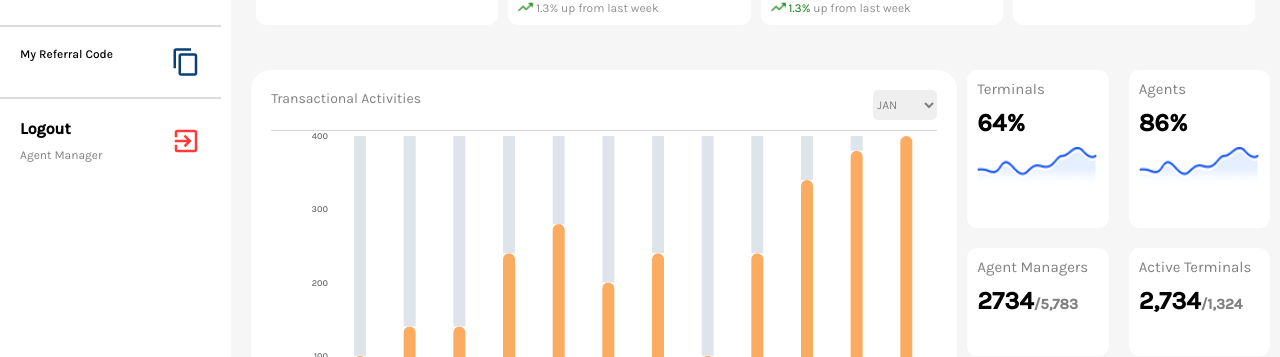
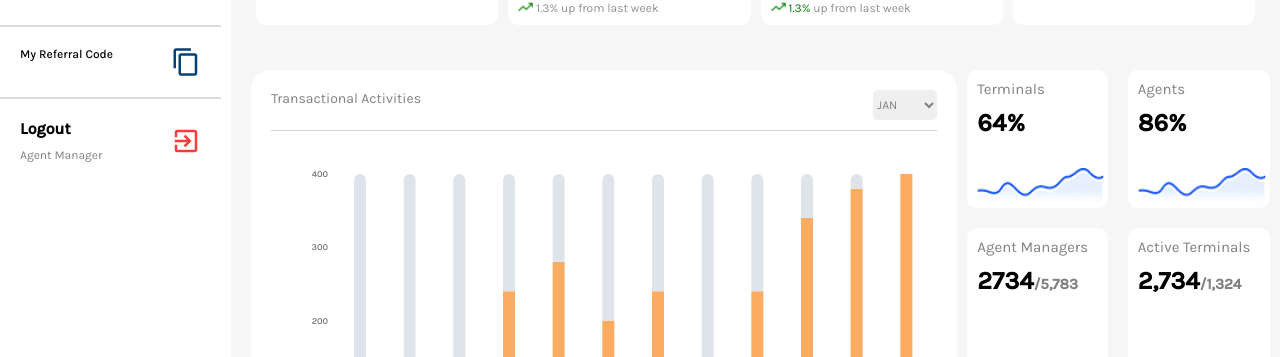
Before and after one commit to Rasheed442/agencybanking, a Next.js app: page /dashboard in a window 1280 px wide. Shown: the part 443-800 px from the top of the page. Built offline with nearby package versions, Linux system fonts and the light colour scheme; no server answers.

Commit message:
chart chnages

```diff
--- a/component/Bar.js
+++ b/component/Bar.js
@@ -77,8 +77,8 @@ export default class Example extends PureComponent {
       >
         <XAxis axisLine={false} tickLine={false} dataKey="name" fontSize={9} fontWeight={500}/>
         <YAxis axisLine={false} tickLine={false}  fontSize={9} fontWeight={500}/>
-        <Bar dataKey="total" stackId="a" fill="#FCAC61" barSize={12} radius={10}/>
-        <Bar dataKey="available" stackId="a" fill="#DFE4EB" barSize={12}/>
+        <Bar dataKey="total" stackId="a" fill="#FCAC61" barSize={12} />
+        <Bar dataKey="available" stackId="a" fill="#DFE4EB" radius={[10,10,0,0]} barSize={12}/>
       </BarChart>
     </ResponsiveContainer>
     );
--- a/component/Chart.js
+++ b/component/Chart.js
@@ -91,7 +91,7 @@ function Chart() {
                 <option>NOV</option>
                 <option>DEC</option>
             </select>
-        </div>
+        </div><br/><br/>
                <Bar/>
 
     </div>
@@ -100,12 +100,12 @@ function Chart() {
         <div className={style.terminal}>
                 <span>Terminals</span>
                 <p>64%</p>
-                <Image src='/Graph.png' width={120} height={40} priority/>
+                <Image  src='/Graph.png' width={120} height={40} priority/>
             </div>
         <div className={style.terminal}>
                 <span>Agents</span>
                 <p>86%</p>
-                <Image src='/Graph.png' width={120} height={40} priority/>
+                <Image src='/Graph.png' width={40} height={40} priority/>
             </div>
         <div className={style.terminal}>
                 <span>Agent Managers</span>
--- a/styles/chart.module.css
+++ b/styles/chart.module.css
@@ -24,7 +24,13 @@
     padding: 10px;
     border-radius: 10px;
     gap: 10px;
+    position: relative;
     flex-direction: column;
+}
+.terminal img{
+    position: absolute;
+    width: 90%;
+    bottom: 0;
 }
 .terminal span{
     color: gray;
```
